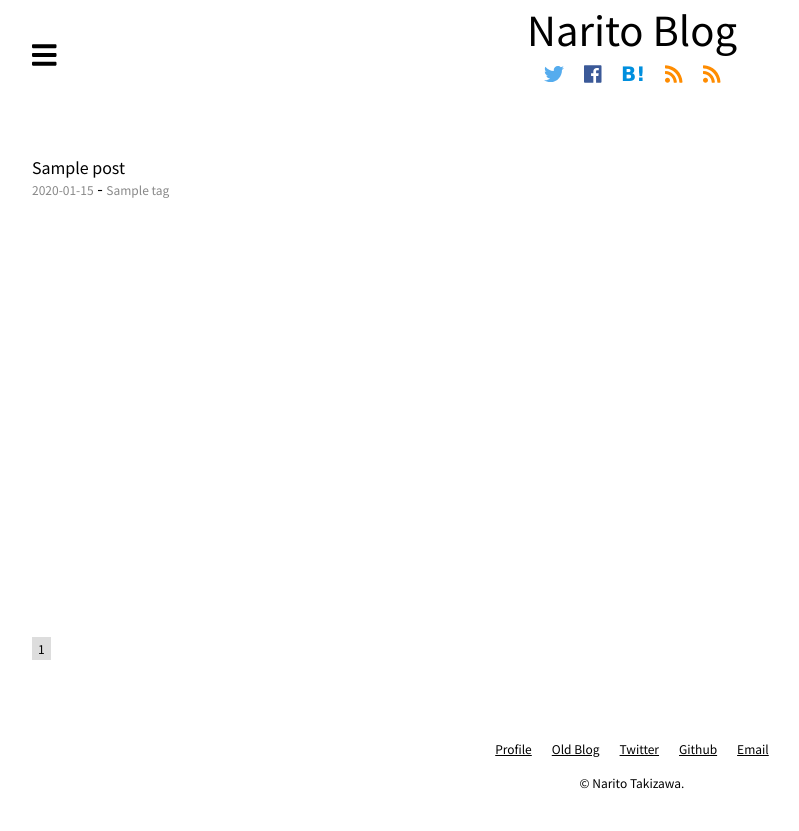
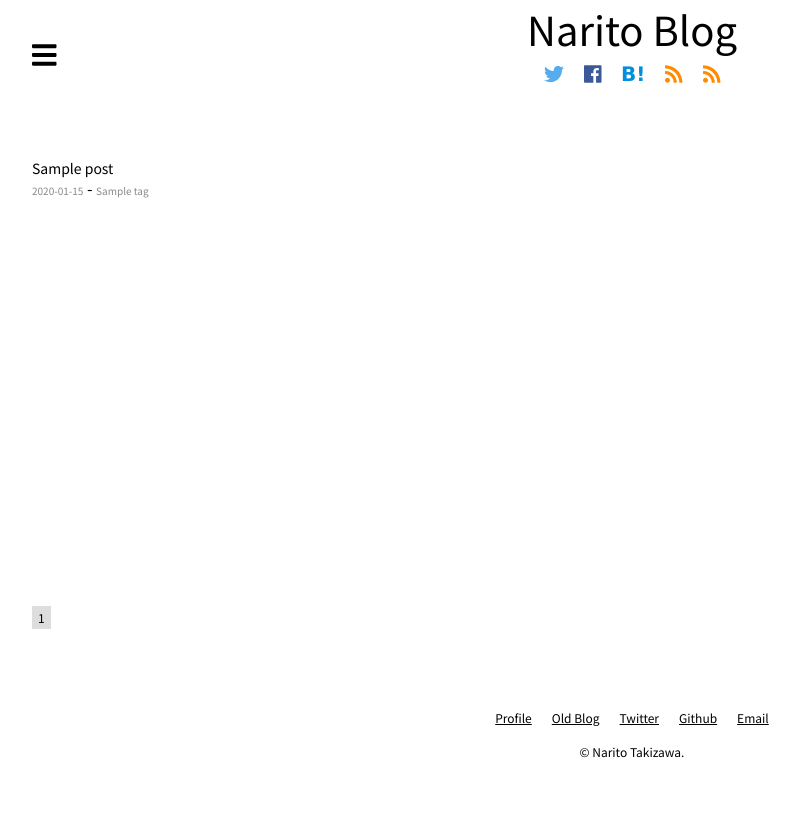
Before and after one commit to MSD110/narito.ninja, a Django app: page /blog/ in a window 1280 px wide. Shown: the whole page, without its empty margins (8-807 px from the left). After the commit the page ends 758 px from the top, so only its background shows below. Run offline with Django 3.2, Linux system fonts and the light colour scheme; tables that the repository leaves empty hold one stand-in row (values such as "Sample post"); some libraries are stand-ins or nearby versions.

Commit message:
つつましい感じにしてみた。

```diff
--- a/blog/static/blog/base.css
+++ b/blog/static/blog/base.css
@@ -54,13 +54,13 @@ body > header > a {
 }
 
 body > header > ul {
+    list-style-type: none;
+    padding: 0;
     display: grid;
     grid-auto-flow: column;
-    grid-column-gap: 40px;
-    column-gap: 40px;
-    list-style-type: none;
-    justify-content: start;
-    padding: 0;
+    justify-content: center;
+    grid-column-gap: 20px;
+    column-gap: 20px;
 }
 
 body > header > ul a {
@@ -92,17 +92,6 @@ a.hatena {
 
 a.rss {
     color: #ff8c00;
-}
-
-
-body > header > ul {
-    list-style-type: none;
-    padding: 0;
-    display: grid;
-    grid-auto-flow: column;
-    justify-content: center;
-    grid-column-gap: 20px;
-    column-gap: 20px;
 }
 
 /* メインコンテンツ */
@@ -203,19 +192,19 @@ article.post-list > h3 {
 article.post-list > h2 > a,
 article.post-list > h3 > a {
     color: #000000;
-    font-size: 16px;
+    font-size: 14px;
     font-weight: normal;
 }
 
 article.post-list > time {
-    font-size: 12px;
+    font-size: 10px;
     color: #888;
 
 }
 
 article.post-list > span {
     margin: 0 5px 0 0;
-    font-size: 12px;
+    font-size: 10px;
     color: #888;
 
 }
--- a/blog/static/blog/post_list.css
+++ b/blog/static/blog/post_list.css
@@ -3,7 +3,7 @@
 /* メインコンテンツの設定 */
 main {
     display: grid;
-    grid-template-rows: repeat(10, 1fr) auto;
+    grid-template-rows: repeat(9, 1fr) auto;
 }
 
 
@@ -15,7 +15,8 @@ div.tag-list {
 
 /* ページネーション */
 nav.page {
-    grid-row: 11;
+    grid-row: 9;
+    align-self: end;
 }
 
 nav.page > ul {
--- a/blog/views.py
+++ b/blog/views.py
@@ -14,7 +14,7 @@ from .models import Post, Tag, Comment, Reply
 
 class PublicPostIndexView(generic.ListView):
     """公開記事の一覧を表示する。"""
-    paginate_by = 10
+    paginate_by = 8
     model = Post
 
     def get_queryset(self):
@@ -25,7 +25,6 @@ class PublicPostIndexView(generic.ListView):
         tags = form.cleaned_data.get('search_tags')
         search_kind = form.cleaned_data.get('search_kind')
         key_word = form.cleaned_data.get('key_word')
-        paginate_by = form.cleaned_data.get('paginate_by')
 
         # タグを選択していれば、それで絞り込む
         if tags:
@@ -49,10 +48,6 @@ class PublicPostIndexView(generic.ListView):
             elif search_kind == TITLE_OR_TEXT_CONTAIN:
                 for word in key_word.split():
                     queryset = queryset.filter(Q(title__icontains=word) | Q(text__icontains=word))
-
-        # 表示件数の指定があれば
-        if paginate_by and paginate_by > 0:
-            self.paginate_by = paginate_by
 
         queryset = queryset.filter(
             is_public=True
```
Also changed, not shown: blog/static/blog/post_detail.css (+5 -5 lines).
